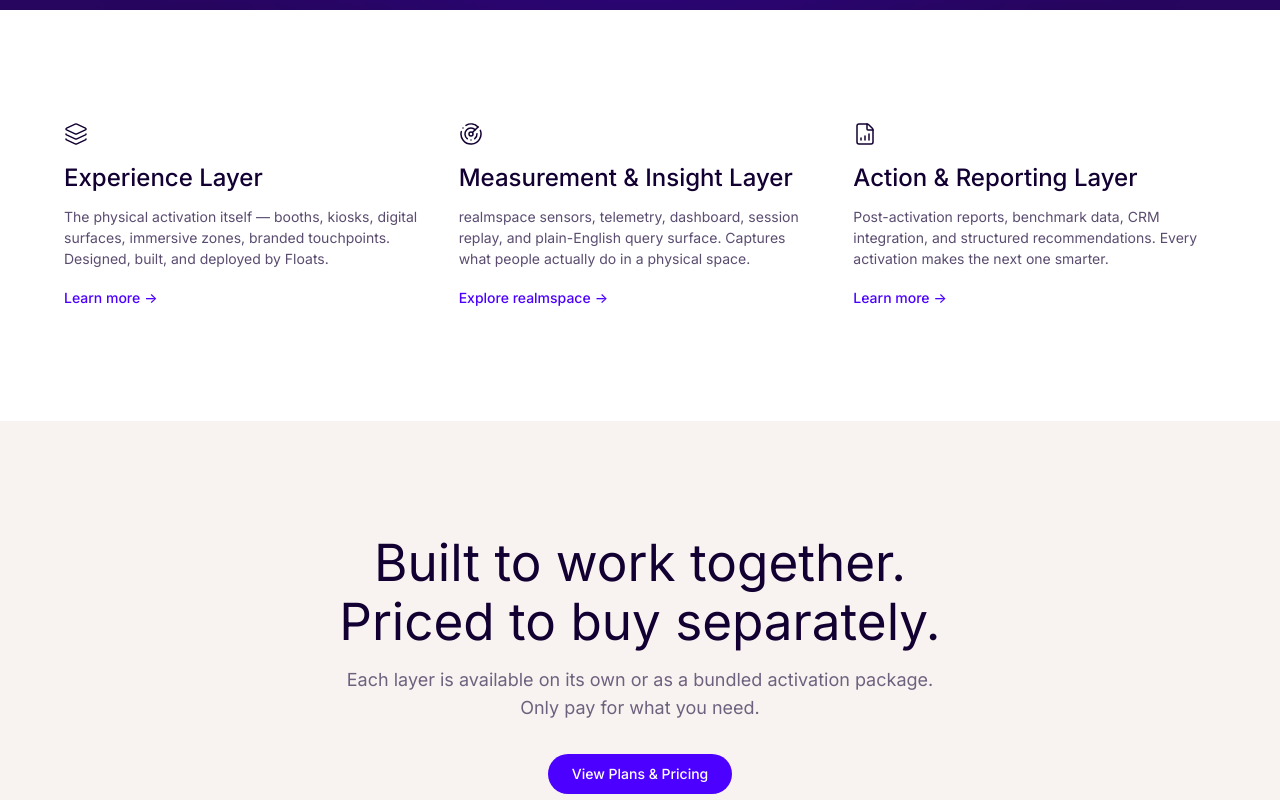
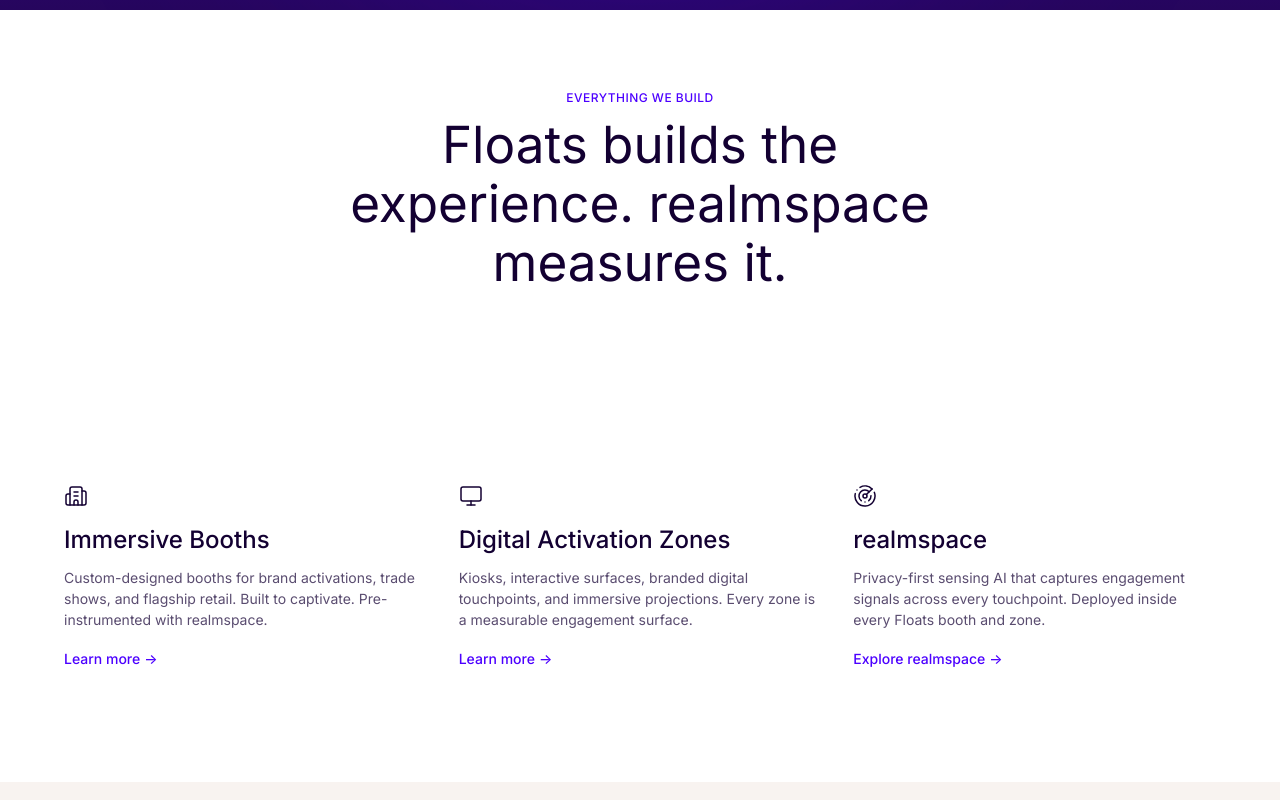
Before and after one commit to Prodigeezyxx/floatsxr, a Next.js app: page /products in a window 1280 px wide. Shown: the part 900-1700 px from the top of the page. Built offline with nearby package versions, Linux system fonts and the light colour scheme.

Commit message:
feat: restructure products to Floats reality - Immersive Booths, Digital Activation Zones, realmspace (the sensing AI)

```diff
--- /dev/null
+++ b/src/app/products/digital-activation-zones/page.tsx
@@ -0,0 +1,35 @@
+import type { Metadata } from "next";
+import Link from "next/link";
+import { ConversionPanel } from "@/components/blocks/ConversionPanel";
+
+export const metadata: Metadata = {
+  title: "Digital Activation Zones — Floats",
+  description: "Floats builds digital activation zones — kiosks, interactive surfaces, branded digital touchpoints — instrumented with realmspace.",
+};
+
+export default function DigitalActivationZonesPage() {
+  return (
+    <>
+      <section className="bg-white py-24 md:py-32">
+        <div className="grid-container max-w-[700px]">
+          <p className="micro text-cobalt mb-4">What we build</p>
+          <h1 className="display-md text-inkwell">Digital Activation Zones</h1>
+          <p className="body-lg text-inkwell/70 mt-6">
+            Kiosks, interactive surfaces, branded digital touchpoints, immersive projections —
+            Floats builds the digital layer of your physical activation. Every zone is a
+            measurable engagement surface.
+          </p>
+          <p className="body-lg text-inkwell/70 mt-4">
+            Each zone is pre-instrumented with realmspace, so you know exactly how visitors
+            interact, what they engage with, and what drives action.
+          </p>
+          <div className="mt-8 flex flex-wrap gap-3">
+            <Link href="/get-a-demo" className="inline-flex items-center px-5 py-2.5 rounded-lg bg-cobalt text-white text-sm font-medium hover:bg-cobalt/90 transition-colors">Explore digital zones</Link>
+            <Link href="/products" className="inline-flex items-center px-5 py-2.5 rounded-lg border border-cobalt text-cobalt text-sm font-medium hover:bg-cobalt/5 transition-colors">All products</Link>
+          </div>
+        </div>
+      </section>
+      <ConversionPanel headline="Ready to create a digital activation zone?" ctaLabel="Talk to our team" imageSrc="/images/spatial-tech-city.jpg" imageAlt="Digital activation zone" />
+    </>
+  );
+}
--- /dev/null
+++ b/src/app/products/immersive-booths/page.tsx
@@ -0,0 +1,35 @@
+import type { Metadata } from "next";
+import Link from "next/link";
+import { ConversionPanel } from "@/components/blocks/ConversionPanel";
+
+export const metadata: Metadata = {
+  title: "Immersive Booths — Floats",
+  description: "Floats designs and builds immersive booths for brand activations, trade shows, and flagship retail experiences.",
+};
+
+export default function ImmersiveBoothsPage() {
+  return (
+    <>
+      <section className="bg-white py-24 md:py-32">
+        <div className="grid-container max-w-[700px]">
+          <p className="micro text-cobalt mb-4">What we build</p>
+          <h1 className="display-md text-inkwell">Immersive Booths</h1>
+          <p className="body-lg text-inkwell/70 mt-6">
+            Floats designs and builds immersive booths that stop people in their tracks. From
+            auto shows to trade exhibits to flagship retail installations — every booth is
+            built to capture attention and instrumented to capture data.
+          </p>
+          <p className="body-lg text-inkwell/70 mt-4">
+            Every Floats booth ships with realmspace-ready sensors, so you start measuring
+            engagement from day one.
+          </p>
+          <div className="mt-8 flex flex-wrap gap-3">
+            <Link href="/get-a-demo" className="inline-flex items-center px-5 py-2.5 rounded-lg bg-cobalt text-white text-sm font-medium hover:bg-cobalt/90 transition-colors">Book a consultation</Link>
+            <Link href="/products" className="inline-flex items-center px-5 py-2.5 rounded-lg border border-cobalt text-cobalt text-sm font-medium hover:bg-cobalt/5 transition-colors">All products</Link>
+          </div>
+        </div>
+      </section>
+      <ConversionPanel headline="Ready to build a booth that measures what matters?" ctaLabel="Talk to our team" imageSrc="/images/immersive-booth-exhibition.jpg" imageAlt="Floats immersive booth" />
+    </>
+  );
+}
--- a/src/app/products/page.tsx
+++ b/src/app/products/page.tsx
@@ -2,65 +2,71 @@
 import { HeroGradient } from "@/components/blocks/HeroGradient";
 import { ThreeColumnFeatures } from "@/components/blocks/ThreeColumnFeatures";
 import { ConversionPanel } from "@/components/blocks/ConversionPanel";
-import { Layers, Radar, FileBarChart } from "lucide-react";
+import { Building2, Monitor, Radar } from "lucide-react";
 import type { Metadata } from "next";
 
 export const metadata: Metadata = {
   title: "Products — Floats",
-  description: "Three integrated layers for measurable physical experiences: Experience Layer, realmspace intelligence, and Action & Reporting.",
+  description: "Floats builds immersive booths, digital activation zones, and realmspace — the sensing AI that measures every physical experience.",
 };
 
 export default function ProductsPage() {
   return (
     <>
       <HeroGradient
-        headline="Three layers. One unified view of your activation."
-        subhead="From the physical build to the insight report — everything you need to see, prove, and improve every experience."
+        headline="Booths, zones, and the AI that measures them."
+        subhead="Floats builds the physical experience. realmspace captures what happens inside it."
         ctaLabel="Explore realmspace"
       />
+      <section className="bg-white py-16 md:py-20">
+        <div className="grid-container">
+          <p className="micro text-cobalt mb-2 text-center">Everything we build</p>
+          <h2 className="heading-1 text-inkwell text-center max-w-[600px] mx-auto">
+            Floats builds the experience. realmspace measures it.
+          </h2>
+        </div>
+      </section>
       <ThreeColumnFeatures
         features={[
           {
-            icon: <Layers className="size-6" strokeWidth={1.5} />,
-            title: "Experience Layer",
-            body: "The physical activation itself — booths, kiosks, digital surfaces, immersive zones, branded touchpoints. Designed, built, and deployed by Floats.",
+            icon: <Building2 className="size-6" strokeWidth={1.5} />,
+            title: "Immersive Booths",
+            body: "Custom-designed booths for brand activations, trade shows, and flagship retail. Built to captivate. Pre-instrumented with realmspace.",
             linkLabel: "Learn more",
-            linkHref: "/products/experience-layer",
+            linkHref: "/products/immersive-booths",
+          },
+          {
+            icon: <Monitor className="size-6" strokeWidth={1.5} />,
+            title: "Digital Activation Zones",
+            body: "Kiosks, interactive surfaces, branded digital touchpoints, and immersive projections. Every zone is a measurable engagement surface.",
+            linkLabel: "Learn more",
+            linkHref: "/products/digital-activation-zones",
           },
           {
             icon: <Radar className="size-6" strokeWidth={1.5} />,
-            title: "Measurement & Insight Layer",
-            body: "realmspace sensors, telemetry, dashboard, session replay, and plain-English query surface. Captures what people actually do in a physical space.",
+            title: "realmspace",
+            body: "Privacy-first sensing AI that captures engagement signals across every touchpoint. Deployed inside every Floats booth and zone.",
             linkLabel: "Explore realmspace",
             linkHref: "/products/realmspace",
-          },
-          {
-            icon: <FileBarChart className="size-6" strokeWidth={1.5} />,
-            title: "Action & Reporting Layer",
-            body: "Post-activation reports, benchmark data, CRM integration, and structured recommendations. Every activation makes the next one smarter.",
-            linkLabel: "Learn more",
-            linkHref: "/products/action-reporting",
           },
         ]}
       />
       <section className="bg-ecru py-20 md:py-28">
         <div className="grid-container text-center">
           <h2 className="heading-1 text-inkwell max-w-[700px] mx-auto">
-            Built to work together. Priced to buy separately.
+            Built together. Priced to fit.
           </h2>
           <p className="body-lg text-inkwell/60 mt-4 max-w-[600px] mx-auto">
-            Each layer is available on its own or as a bundled activation package. Only pay for what you need.
+            Get the booth, the zones, and the AI — or just the pieces you need. Every product works with every other product.
           </p>
-          <Link
-            href="/plans-and-pricing"
-            className="inline-flex items-center px-6 py-2.5 rounded-lg bg-cobalt text-white text-sm font-medium hover:bg-cobalt/90 transition-colors mt-8"
-          >
-            View Plans & Pricing
-          </Link>
+          <div className="flex flex-wrap justify-center gap-3 mt-8">
+            <Link href="/plans-and-pricing" className="inline-flex items-center px-6 py-2.5 rounded-lg bg-cobalt text-white text-sm font-medium hover:bg-cobalt/90 transition-colors">View Plans & Pricing</Link>
+            <Link href="/contact-sales" className="inline-flex items-center px-6 py-2.5 rounded-lg border border-cobalt text-cobalt text-sm font-medium hover:bg-cobalt/5 transition-colors">Contact Sales</Link>
+          </div>
         </div>
       </section>
       <ConversionPanel
-        headline="Not sure which layer fits your activation?"
+        headline="Not sure where to start?"
         ctaLabel="Talk to our team"
         imageSrc="/images/studio-workspace.jpg"
         imageAlt="Floats team"
--- a/src/components/site/PrimaryNav.tsx
+++ b/src/components/site/PrimaryNav.tsx
@@ -11,18 +11,18 @@
     href: "/products",
     children: [
       {
-        column: "Platform",
+        column: "What we build",
         links: [
           { label: "All products", href: "/products" },
-          { label: "realmspace", href: "/products/realmspace" },
-          { label: "Experience Layer", href: "/products/experience-layer" },
-          { label: "Action & Reporting", href: "/products/action-reporting" },
+          { label: "Immersive Booths", href: "/products/immersive-booths" },
+          { label: "Digital Activation Zones", href: "/products/digital-activation-zones" },
           { label: "Integrations", href: "/products/integrations" },
         ],
       },
       {
-        column: "realmspace features",
+        column: "The intelligence layer",
         links: [
+          { label: "realmspace", href: "/products/realmspace" },
           { label: "Booths & Zones", href: "/products/realmspace/booths-and-zones" },
           { label: "Insight Reports", href: "/products/realmspace/insight-reports" },
           { label: "Natural-Language Query", href: "/products/realmspace/natural-language-query" },
--- a/src/components/site/SiteFooter.tsx
+++ b/src/components/site/SiteFooter.tsx
@@ -5,8 +5,8 @@
     title: "Products",
     links: [
       { label: "realmspace", href: "/products/realmspace" },
-      { label: "Experience Layer", href: "/products/experience-layer" },
-      { label: "Action & Reporting", href: "/products/action-reporting" },
+      { label: "Immersive Booths", href: "/products/immersive-booths" },
+      { label: "Digital Activation Zones", href: "/products/digital-activation-zones" },
       { label: "Integrations", href: "/products/integrations" },
       { label: "API", href: "/products/realmspace/api" },
     ],
```
